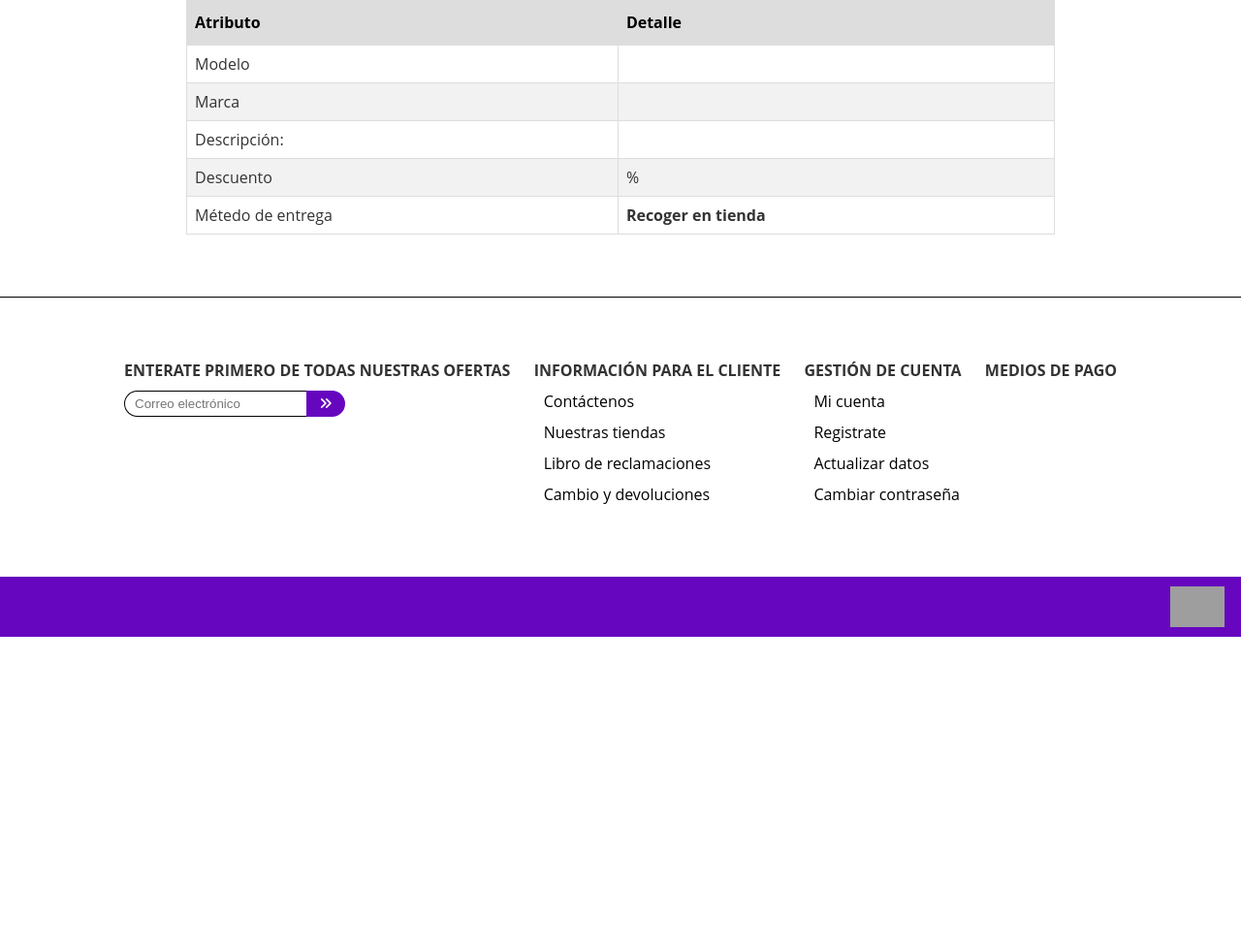
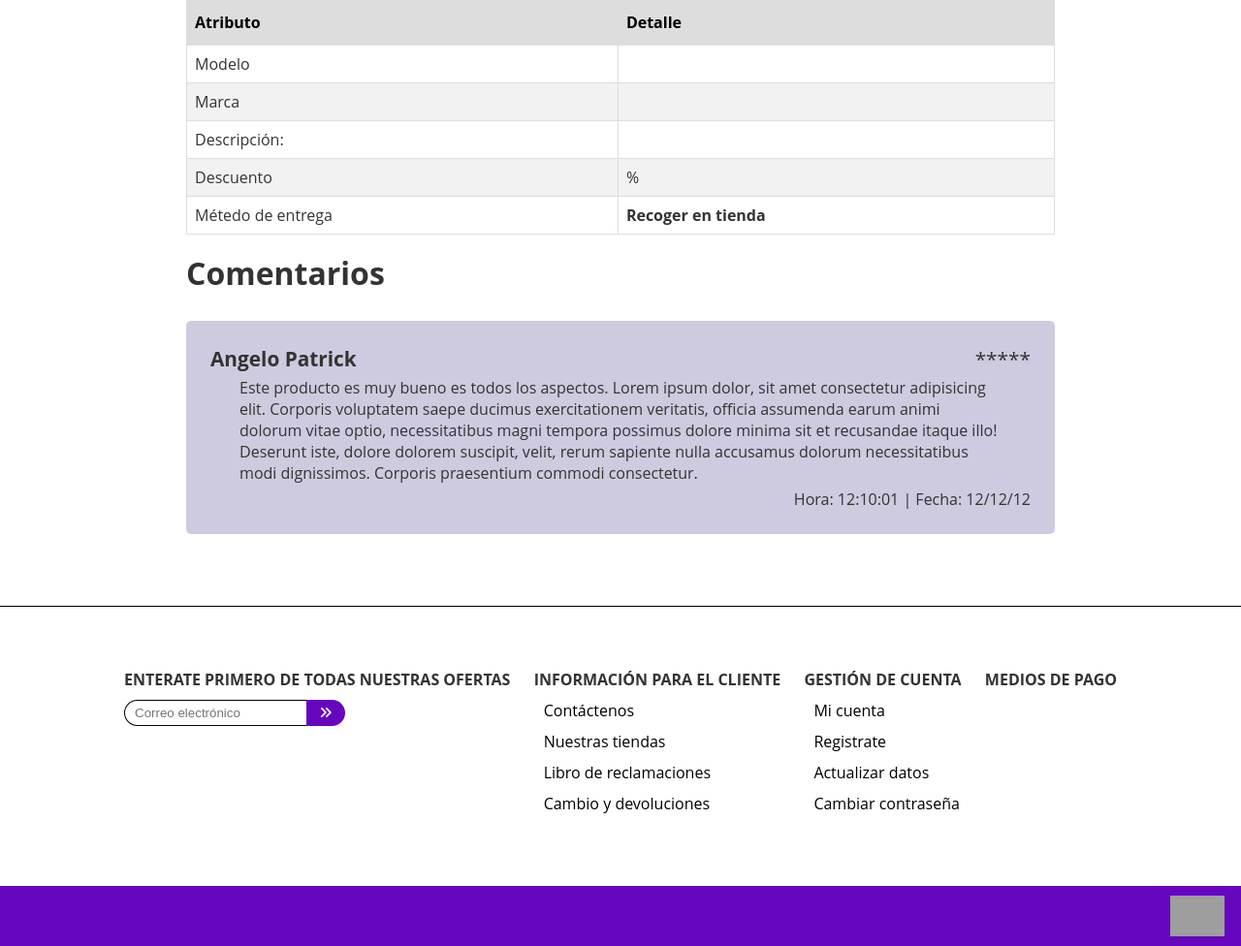
Before and after one commit to DonVoid18/Tienda_Online_Rios, a PHP site: page /PROYECTO-OFICIAL-FINAL/producto/informacion.php?codigo=1 in a window 1280 px wide. Shown: the part 737-1713 px from the top of the page at 97% size. Before the commit the page ends 1394 px from the top, so only its background shows below. Run offline with PHP 8.4, Linux system fonts and the light colour scheme; data that the repository does not hold is empty; some libraries are stand-ins or nearby versions.

Commit message:
agregamos el css y html de la sección de comentarios de un producto

```diff
--- a/PHP/producto/informacion.php
+++ b/PHP/producto/informacion.php
@@ -1,6 +1,7 @@
 <?php
     include "../head.php";
     echo "<link rel='stylesheet' href='http://localhost:8080/PROYECTO-OFICIAL-FINAL/estilos/main-producto.css'>";
+    echo "<link rel='stylesheet' href='http://localhost:8080/PROYECTO-OFICIAL-FINAL/estilos/estilo-comentarios-producto.css'>";
     echo "<script src='https://ajax.googleapis.com/ajax/libs/jquery/2.2.2/jquery.min.js'></script>";
     include "../header.php";
     include "../registro.php";
@@ -76,6 +77,37 @@
                 </tbody>
             </table>
         </div>
+
+        <!-- seccion de comentarios -->
+        <div class="container-comentarios-producto">
+            <div class="container-tituto-comentarios-producto">
+                <p>
+                    <strong>
+                        Comentarios
+                    </strong>
+                </p>
+            </div>
+            <div class="container-comentario-usuario">
+                <div class="container-nombre-usuario-comentario">
+                    <span>
+                        <strong>
+                            Angelo Patrick
+                        </strong>
+                    </span>
+                    <span>
+                        *****
+                    </span>
+                </div>
+                <div class="container-mensaje-usuario-comentario">
+                    <p>Este producto es muy bueno es todos los aspectos.
+                        Lorem ipsum dolor, sit amet consectetur adipisicing elit. Corporis voluptatem saepe ducimus exercitationem veritatis, officia assumenda earum animi dolorum vitae optio, necessitatibus magni tempora possimus dolore minima sit et recusandae itaque illo! Deserunt iste, dolore dolorem suscipit, velit, rerum sapiente nulla accusamus dolorum necessitatibus modi dignissimos. Corporis praesentium commodi consectetur.
+                    </p>
+                </div>
+                <div class="container-fecha-usuario-comentario">
+                    Hora: 12:10:01 | Fecha: 12/12/12
+                </div>
+            </div>
+        </div>
     </main>
     <script src="http://localhost:8080/PROYECTO-OFICIAL-FINAL\JS\producto-informacion.js"></script>
     <script src="http://localhost:8080/PROYECTO-OFICIAL-FINAL\JS\ajax-codigo.js"></script>
--- /dev/null
+++ b/estilos/estilo-comentarios-producto.css
@@ -0,0 +1,34 @@
+:root{
+    --padding-total-comentario: 1.5625rem;
+    --text-size-titulo-usuario: 2em;
+    --text-size-nombre-usuario: 1.3em;
+
+    --fondo-color-comentario-usuario: ;
+}
+.container-comentarios-producto{
+    width: 70%;
+    margin: auto;
+}
+.container-tituto-comentarios-producto{
+    font-size: var(--text-size-titulo-usuario);
+    padding: 2% 0;
+}
+.container-comentario-usuario{
+    padding: var(--padding-total-comentario);
+    margin: 0.625rem 0;
+    background-color: var(--fondo-color-comentario-usuario);
+    background-color: rgba(71, 61, 139, 0.267);
+    border-radius: 0.3125rem;
+}
+.container-nombre-usuario-comentario{
+    display: flex;
+    align-items: center;
+    justify-content: space-between;
+    font-size: var(--text-size-nombre-usuario);
+}
+.container-mensaje-usuario-comentario{
+    padding: 0.3125rem 1.875rem 0.3125rem 1.875rem;
+}
+.container-fecha-usuario-comentario{
+    text-align: right;
+}
--- a/estilos/estilo-header.css
+++ b/estilos/estilo-header.css
@@ -100,14 +100,13 @@ header{
     .contenedor-logo-imagen{
         width: 200px;
     }
-
     /* media del menu */
     .contenedor-menu-1 nav{
-        width: 50%;
+        width: 40%;
     }
     /* media del buscador */
     .contenedor-buscador-input{
-        width: 40%;
+        width: 50%;
     }
     /* css del menu 2 */
     .header-2{
```
Also changed, not shown: PHP/producto/comentarios_productos.html (added, +46 -0 lines), estilos/estilo-main.css (+5 -12 lines).
